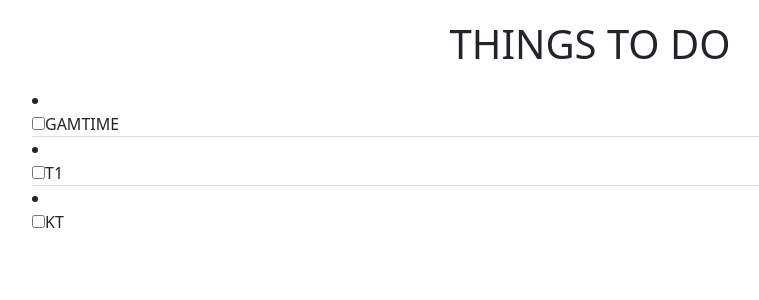
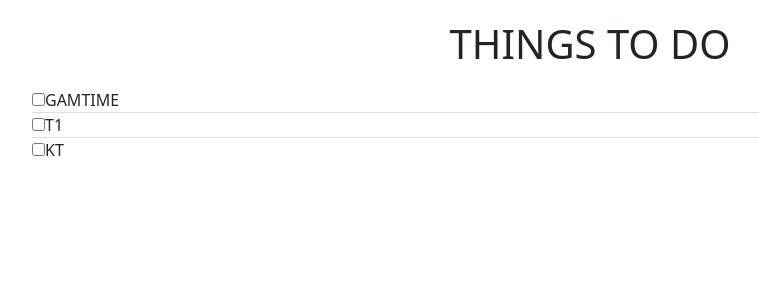
Before and after one commit to Maduro29/todo, a React (Create React App) app: page / in a window 1280 px wide. Shown: the top 300 px of the page, without its empty margins (50-809 px from the left). Built offline with nearby package versions, Linux system fonts and the light colour scheme.

Commit message:
todoitem-Component commit

```diff
--- /dev/null
+++ b/src/components/TodoItem.js
@@ -0,0 +1,18 @@
+import React from "react";
+
+const TodoItem = (props) => {
+    const data = props;
+    console.log(data);
+
+    return (
+        <li className="ui-state-default">
+            <div className="checkbox">
+                <label>
+                    <input type="checkbox" value=""/>{data.data.text}
+                </label>
+            </div>
+        </li>
+    );
+}
+
+export default TodoItem;
--- a/src/components/TodoList.js
+++ b/src/components/TodoList.js
@@ -1,4 +1,5 @@
 import React from "react";
+import TodoItem from "./TodoItem";
 
 const TodoList = (props) => {
     const {title, items} = props;
@@ -6,15 +7,11 @@ const TodoList = (props) => {
     return (
         <div className="todolist">
             <h1>{title.toUpperCase()}</h1>
-            {items.map(item => (
-                <li ket={item.id} className="ui-state-default">
-                    <div className="checkbox">
-                        <label>
-                            <input type="checkbox" value=""/>{item.text}
-                        </label>
-                    </div>
-                </li>
-            ))}
+            <ul className="list-unstyled">
+                {items.map(item => (
+                    <TodoItem key={item.id} data={item} />
+                ))}
+            </ul>
         </div>
     )
 }
```
